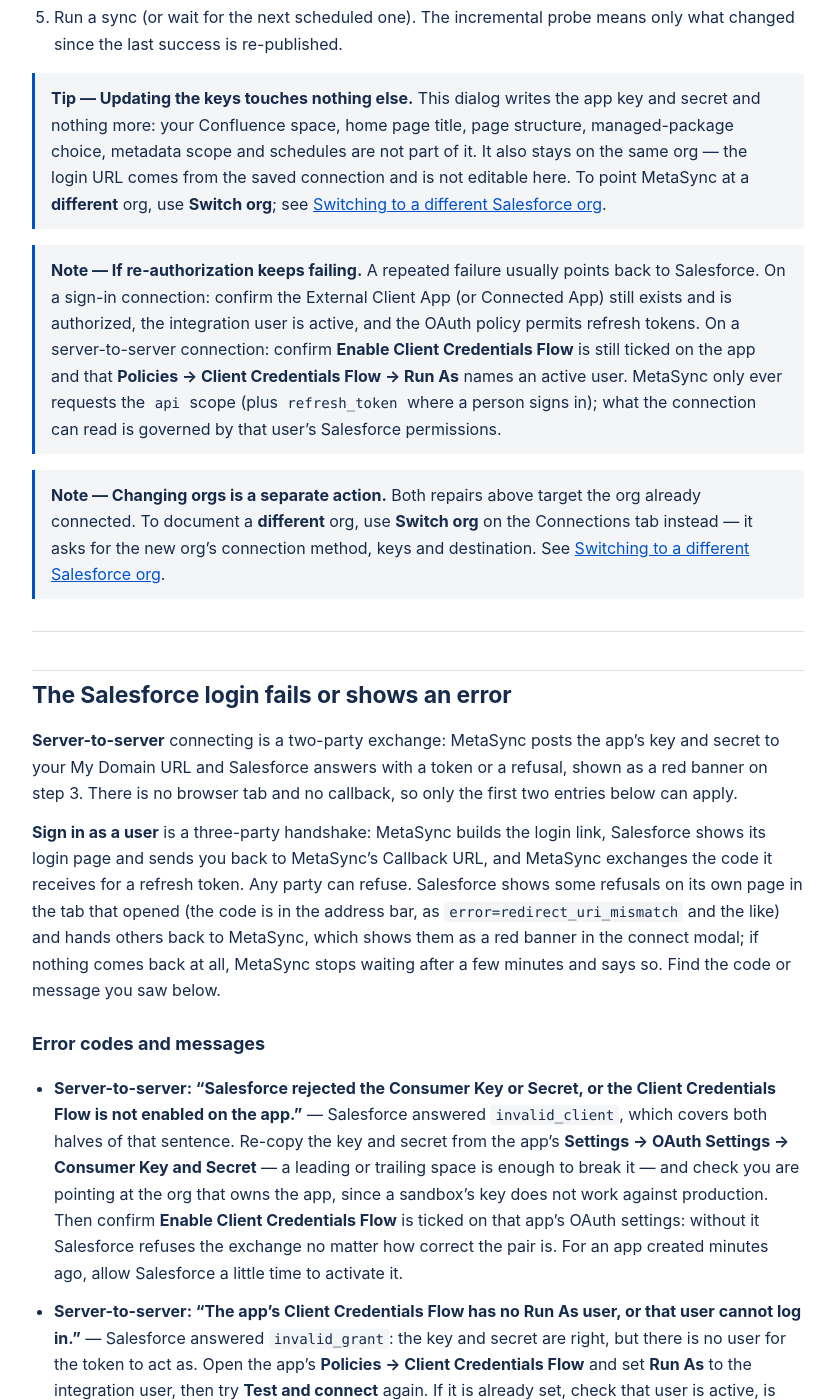
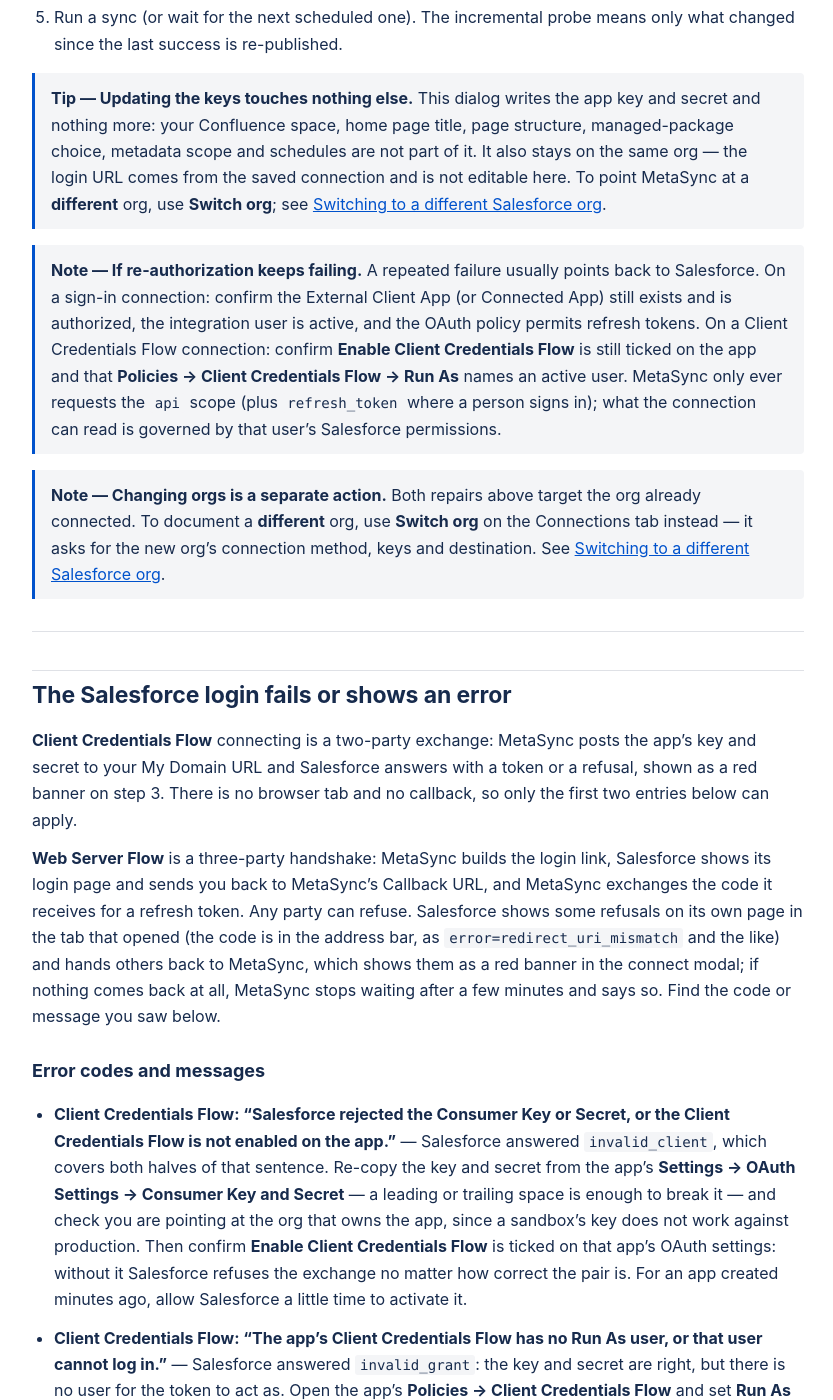
Before and after one commit to metasync-cloud/docs, a Jekyll site: the page built from troubleshooting.md, in a window 1280 px wide and 1400 px high, scrolled down 5749 px. Shown: the whole window, without its empty margins (222-1055 px from the left). Built offline with Jekyll 4.4.1, drawn with Linux system fonts in a browser that asks for light colours; our own code applies the rules of GitHub Pages for plain Markdown files; some of the changed text lies outside the part shown.

Commit message:
Docs refresh: connection methods named Client Credentials Flow and Web Server Flow

```diff
--- a/troubleshooting.md
+++ b/troubleshooting.md
@@ -82,7 +82,7 @@ How you repair a rejected connection depends on how it was made — the Connecti
 
 A **sign-in** connection holds a **refresh token** stored at connect time and exchanges it for a short-lived access token on each sync. If that refresh token is **revoked or expires** — someone removed the app's authorization, the integration user was deactivated, the token was reset, or it simply aged out — MetaSync can't authenticate and the sync stops until you re-authorize. Re-authorizing is a short flow: MetaSync reuses the app key and secret and the login URL already saved with the connection, so it asks for nothing but the Salesforce sign-in itself.
 
-A **server-to-server** connection holds no token that can expire: it mints a fresh access token from the app's key and secret on every run. What breaks it is a change in Salesforce — the secret rotated, the app replaced, the Client Credentials Flow unticked, or the **Run As** user deactivated. The repair is **Update keys**, a one-step dialog, and there is no sign-in involved.
+A **Client Credentials Flow** connection holds no token that can expire: it mints a fresh access token from the app's key and secret on every run. What breaks it is a change in Salesforce — the secret rotated, the app replaced, the Client Credentials Flow unticked, or the **Run As** user deactivated. The repair is **Update keys**, a one-step dialog, and there is no sign-in involved.
 
 ### How MetaSync detects a dead connection
 
@@ -92,7 +92,7 @@ When a sync fails to authenticate, MetaSync inspects the Salesforce error. Messa
 
 - A warning banner titled **"Salesforce connection needs re-authorization"** appears across the app: "The stored Salesforce connection was rejected (expired or revoked token), so syncs will keep failing until it is reconnected."
 - On a **sign-in** connection: a **Re-authorize Salesforce** button on the banner. Under **Connections**, the header carries a **Re-authorize** button and the org's **Status** column reads **Needs re-authorization**, with a **Re-authorize** button on the row itself. All of them open the same two-step flow.
-- On a **server-to-server** connection: the banner offers **Update app keys** instead, the **Status** column reads **Check app keys**, and the header and row buttons read **Update keys**. All of them open the one-step dialog below.
+- On a **Client Credentials Flow** connection: the banner offers **Update app keys** instead, the **Status** column reads **Check app keys**, and the header and row buttons read **Update keys**. All of them open the one-step dialog below.
 - The related Sync History / progress message reads: **"Salesforce connection expired or was revoked — reconnect it under Connections."**
 
 ### Steps to re-authorize (sign-in connections)
@@ -107,7 +107,7 @@ When a sync fails to authenticate, MetaSync inspects the Salesforce error. Messa
 
 > **Note — If the app keys themselves changed.** If the app's secret was reset in Salesforce, or the External Client App itself was replaced, the saved keys can't work and the re-authorization fails at Salesforce with `invalid_client`. Use the **Connect a different org or enter new keys instead** link on step 1: it switches to the full three-step flow, where the current keys can be pasted in. See [The Salesforce login fails or shows an error](#ts-connect-errors).
 
-### Steps to update the keys (server-to-server connections)
+### Steps to update the keys (Client Credentials Flow connections)
 
 1. Open the MetaSync admin page (as a Confluence admin, or as a user holding the **App admin** role — see [Permissions, scopes & data handling](#ts-permissions-scopes)).
 2. Click **Update app keys** on the banner, or go to **Connections** and use **Update keys** in the header or on the org's row.
@@ -117,7 +117,7 @@ When a sync fails to authenticate, MetaSync inspects the Salesforce error. Messa
 
 > **Tip — Updating the keys touches nothing else.** This dialog writes the app key and secret and nothing more: your Confluence space, home page title, page structure, managed-package choice, metadata scope and schedules are not part of it. It also stays on the same org — the login URL comes from the saved connection and is not editable here. To point MetaSync at a **different** org, use **Switch org**; see [Switching to a different Salesforce org](#ts-switch-org).
 
-> **Note — If re-authorization keeps failing.** A repeated failure usually points back to Salesforce. On a sign-in connection: confirm the External Client App (or Connected App) still exists and is authorized, the integration user is active, and the OAuth policy permits refresh tokens. On a server-to-server connection: confirm **Enable Client Credentials Flow** is still ticked on the app and that **Policies → Client Credentials Flow → Run As** names an active user. MetaSync only ever requests the `api` scope (plus `refresh_token` where a person signs in); what the connection can read is governed by that user's Salesforce permissions.
+> **Note — If re-authorization keeps failing.** A repeated failure usually points back to Salesforce. On a sign-in connection: confirm the External Client App (or Connected App) still exists and is authorized, the integration user is active, and the OAuth policy permits refresh tokens. On a Client Credentials Flow connection: confirm **Enable Client Credentials Flow** is still ticked on the app and that **Policies → Client Credentials Flow → Run As** names an active user. MetaSync only ever requests the `api` scope (plus `refresh_token` where a person signs in); what the connection can read is governed by that user's Salesforce permissions.
 
 > **Note — Changing orgs is a separate action.** Both repairs above target the org already connected. To document a **different** org, use **Switch org** on the Connections tab instead — it asks for the new org's connection method, keys and destination. See [Switching to a different Salesforce org](#ts-switch-org).
 
@@ -126,15 +126,15 @@ When a sync fails to authenticate, MetaSync inspects the Salesforce error. Messa
 <a id="ts-connect-errors"></a>
 ## The Salesforce login fails or shows an error
 
-**Server-to-server** connecting is a two-party exchange: MetaSync posts the app's key and secret to your My Domain URL and Salesforce answers with a token or a refusal, shown as a red banner on step 3. There is no browser tab and no callback, so only the first two entries below can apply.
+**Client Credentials Flow** connecting is a two-party exchange: MetaSync posts the app's key and secret to your My Domain URL and Salesforce answers with a token or a refusal, shown as a red banner on step 3. There is no browser tab and no callback, so only the first two entries below can apply.
 
-**Sign in as a user** is a three-party handshake: MetaSync builds the login link, Salesforce shows its login page and sends you back to MetaSync's Callback URL, and MetaSync exchanges the code it receives for a refresh token. Any party can refuse. Salesforce shows some refusals on its own page in the tab that opened (the code is in the address bar, as `error=redirect_uri_mismatch` and the like) and hands others back to MetaSync, which shows them as a red banner in the connect modal; if nothing comes back at all, MetaSync stops waiting after a few minutes and says so. Find the code or message you saw below.
+**Web Server Flow** is a three-party handshake: MetaSync builds the login link, Salesforce shows its login page and sends you back to MetaSync's Callback URL, and MetaSync exchanges the code it receives for a refresh token. Any party can refuse. Salesforce shows some refusals on its own page in the tab that opened (the code is in the address bar, as `error=redirect_uri_mismatch` and the like) and hands others back to MetaSync, which shows them as a red banner in the connect modal; if nothing comes back at all, MetaSync stops waiting after a few minutes and says so. Find the code or message you saw below.
 
 ### Error codes and messages
 
-- **Server-to-server: "Salesforce rejected the Consumer Key or Secret, or the Client Credentials Flow is not enabled on the app."** — Salesforce answered `invalid_client`, which covers both halves of that sentence. Re-copy the key and secret from the app's **Settings → OAuth Settings → Consumer Key and Secret** — a leading or trailing space is enough to break it — and check you are pointing at the org that owns the app, since a sandbox's key does not work against production. Then confirm **Enable Client Credentials Flow** is ticked on that app's OAuth settings: without it Salesforce refuses the exchange no matter how correct the pair is. For an app created minutes ago, allow Salesforce a little time to activate it.
-- **Server-to-server: "The app's Client Credentials Flow has no Run As user, or that user cannot log in."** — Salesforce answered `invalid_grant`: the key and secret are right, but there is no user for the token to act as. Open the app's **Policies → Client Credentials Flow** and set **Run As** to the integration user, then try **Test and connect** again. If it is already set, check that user is active, is not frozen or locked out, and holds the permission set from [The integration user](security.md#security-integration-user). The *Permitted Users* policy is not the cause — it does not apply to the Run As user.
-- **Server-to-server: "login.salesforce.com and test.salesforce.com are not accepted for this flow"** — MetaSync refuses those two hosts on step 1, before contacting Salesforce, because the Client Credentials Flow token request has to go to the org's own domain. Paste the org's **My Domain URL** from **Setup → My Domain** — `https://<name>.my.salesforce.com` — or switch the connection method to **Sign in as a user**, which accepts all three org types.
+- **Client Credentials Flow: "Salesforce rejected the Consumer Key or Secret, or the Client Credentials Flow is not enabled on the app."** — Salesforce answered `invalid_client`, which covers both halves of that sentence. Re-copy the key and secret from the app's **Settings → OAuth Settings → Consumer Key and Secret** — a leading or trailing space is enough to break it — and check you are pointing at the org that owns the app, since a sandbox's key does not work against production. Then confirm **Enable Client Credentials Flow** is ticked on that app's OAuth settings: without it Salesforce refuses the exchange no matter how correct the pair is. For an app created minutes ago, allow Salesforce a little time to activate it.
+- **Client Credentials Flow: "The app's Client Credentials Flow has no Run As user, or that user cannot log in."** — Salesforce answered `invalid_grant`: the key and secret are right, but there is no user for the token to act as. Open the app's **Policies → Client Credentials Flow** and set **Run As** to the integration user, then try **Test and connect** again. If it is already set, check that user is active, is not frozen or locked out, and holds the permission set from [The integration user](security.md#security-integration-user). The *Permitted Users* policy is not the cause — it does not apply to the Run As user.
+- **Client Credentials Flow: "login.salesforce.com and test.salesforce.com are not accepted for this flow"** — MetaSync refuses those two hosts on step 1, before contacting Salesforce, because the Client Credentials Flow token request has to go to the org's own domain. Paste the org's **My Domain URL** from **Setup → My Domain** — `https://<name>.my.salesforce.com` — or switch the connection method to **Web Server Flow**, which accepts all three org types.
 - **redirect_uri_mismatch** — Salesforce found the app from the Consumer Key, but MetaSync's **Callback URL** is not on **that** app's callback list. Open the External Client App (or Connected App) whose Consumer Key you pasted — an org often holds several similarly named ones — and confirm the URL shown in step 1 of the connect dialog is there character for character, then **Save**. External Client App callback URLs are edited in Setup only. A callback saved moments ago can take a few minutes to be honoured, so wait briefly and click **Open Salesforce login** again.
 - **invalid_client_id / client identifier invalid** — The Consumer Key matched no app in the org you were sent to. Re-copy it from the app's **Settings → OAuth Settings → Consumer Key and Secret** (a leading or trailing space is enough to break it), check you are logging into the org that owns the app — a sandbox's key does not work against production — and, for an app created minutes ago, allow Salesforce a little time to activate it.
 - **OAUTH_APP_ACCESS_DENIED / user hasn't approved this consumer** — The app's **Permitted Users** policy is *Admin approved users are pre-authorized*, and the user you signed in as is not on the list. On the app's **Policies**, assign the integration user's profile or permission set to the app, then sign in again as that user. Keep this policy — it is the one [The integration user](security.md#security-integration-user) recommends; the fix is the assignment, not switching to self-authorisation.
@@ -143,7 +143,7 @@ When a sync fails to authenticate, MetaSync inspects the Salesforce error. Messa
 - **Authorization failed: session expired** — The Salesforce tab called back with a login attempt MetaSync has no record of — it was completed already, or it aged out while the tab sat open. The Salesforce page says the same thing. Close that tab, click **Back** in the dialog, then **Continue to Salesforce login** and use the fresh **Open Salesforce login**.
 - **Authorization timed out** — MetaSync waited for Salesforce to call back and nothing arrived within a few minutes — usually because the Salesforce tab was closed before sign-in finished, or the error happened on the Salesforce page (see above) and the callback never fired. Click **Back**, then **Continue to Salesforce login** to start a fresh attempt.
 - **Destination not set** — The org connected but the Confluence space could not be saved. Not a login problem: see the note in [Onboarding: from install to first sync](getting-started.md#onboarding) and set the space under **Connections → Edit destination**.
-- **The connection succeeded, then the first scheduled sync failed to authenticate** — On a sign-in connection this means the stored refresh token was already spent when MetaSync came to use it. Two causes cover it. **Something else is refreshing with the same token:** another client — a script, a CI job, a data-loader profile, a second tool authorised as the same user on the same app — refreshed first, and Salesforce accepts a given refresh token only once when rotation is on, so MetaSync's copy is dead. Give MetaSync an External Client App of its own, authorised by an integration user nothing else uses. **Two refreshes raced:** two MetaSync jobs asked for a token in the same moment and one used the token the other had just replaced. Re-authorize under Connections and it settles, because a single access token then serves both for up to 90 minutes. Rotation itself is not a cause — MetaSync stores each rotated token as Salesforce issues it and re-reads the newest stored one before every refresh. A server-to-server connection cannot hit this at all: it holds no refresh token.
+- **The connection succeeded, then the first scheduled sync failed to authenticate** — On a sign-in connection this means the stored refresh token was already spent when MetaSync came to use it. Two causes cover it. **Something else is refreshing with the same token:** another client — a script, a CI job, a data-loader profile, a second tool authorised as the same user on the same app — refreshed first, and Salesforce accepts a given refresh token only once when rotation is on, so MetaSync's copy is dead. Give MetaSync an External Client App of its own, authorised by an integration user nothing else uses. **Two refreshes raced:** two MetaSync jobs asked for a token in the same moment and one used the token the other had just replaced. Re-authorize under Connections and it settles, because a single access token then serves both for up to 90 minutes. Rotation itself is not a cause — MetaSync stores each rotated token as Salesforce issues it and re-reads the newest stored one before every refresh. A Client Credentials Flow connection cannot hit this at all: it holds no refresh token.
 
 ### Check the app you pasted the callback into
 
@@ -165,7 +165,7 @@ MetaSync documents **one Salesforce org per Confluence site**, so there is no "a
 
 ### Before you switch
 
-- Have **OAuth app credentials for the new org** ready — the Consumer Key and Consumer Secret of an External Client App (or Connected App) in that org, set up for the connection method you want, exactly as in [Onboarding: from install to first sync](getting-started.md#onboarding). On the sign-in method the Callback URL that app needs is the same one your current app uses; step 1 of the dialog shows it with a **Copy** button, so you can create the new org's app from there. On server-to-server there is no callback — have the new org's **My Domain URL** and its **Run As** user ready instead.
+- Have **OAuth app credentials for the new org** ready — the Consumer Key and Consumer Secret of an External Client App (or Connected App) in that org, set up for the connection method you want, exactly as in [Onboarding: from install to first sync](getting-started.md#onboarding). On the sign-in method the Callback URL that app needs is the same one your current app uses; step 1 of the dialog shows it with a **Copy** button, so you can create the new org's app from there. On Client Credentials Flow there is no callback — have the new org's **My Domain URL** and its **Run As** user ready instead.
 - Decide **where the new org's documentation should live**. Strongly consider a **different Confluence space** (or at least a different parent page and home-page title) than the old org used — see the warning below about title collisions.
 - If your metadata scope uses **"selected objects"**, note the list down: it names objects from the *old* org, and those API names may not exist in the new one. Review the scope after switching — see [Metadata Types & scope](feature-guides.md#feature-metadata-types).
 
@@ -173,9 +173,9 @@ MetaSync documents **one Salesforce org per Confluence site**, so there is no "a
 
 1. Open the MetaSync admin page (as a Confluence admin, or as a user holding the **App admin** role) and go to **Connections**.
 2. Choose **Switch org** in the header. The dialog opens on *Switch the connected org*, with a warning banner that completing it replaces the current connection.
-3. **Step 1 of 3 — Salesforce app.** Pick the **Connection method** for the new org first — it can differ from the one the old org used. On **Server-to-server**, paste the new org's **My Domain login URL**, **Consumer Key**, **Consumer Secret** and a display name. On **Sign in as a user**, the **Callback URL** sits at the top with a **Copy** button (the new org's OAuth app needs it on its callback list), then pick the org type — **Production / Developer** (`login.salesforce.com`), **Sandbox** (`test.salesforce.com`), or **My Domain URL** if the new org blocks the shared login page (paste its `https://<name>.my.salesforce.com` address) — and enter the key, secret and display name. Click **Next: Confluence destination**.
+3. **Step 1 of 3 — Salesforce app.** Pick the **Connection method** for the new org first — it can differ from the one the old org used. On **Client Credentials Flow**, paste the new org's **My Domain login URL**, **Consumer Key**, **Consumer Secret** and a display name. On **Web Server Flow**, the **Callback URL** sits at the top with a **Copy** button (the new org's OAuth app needs it on its callback list), then pick the org type — **Production / Developer** (`login.salesforce.com`), **Sandbox** (`test.salesforce.com`), or **My Domain URL** if the new org blocks the shared login page (paste its `https://<name>.my.salesforce.com` address) — and enter the key, secret and display name. Click **Next: Confluence destination**.
 4. **Step 2 of 3 — Confluence destination.** The fields arrive **prefilled from the current connection** — the space, home page title, page structure and managed-package choice the old org publishes with. Change them here if the new org should publish somewhere else (read the warning below first); leave them as they are to publish into the same place. Next: Connect.
-5. **Step 3 of 3 — connect.** On **Server-to-server**, click **Test and connect** and check the org name and **Run As** user it reports back are the new org's. On **Sign in as a user**, click **Open Salesforce login** and **make sure you sign into the new org** — if Salesforce auto-signs you into the old org from an existing browser session, choose **Use a Different Account** (or log out of Salesforce first). Sign in as that org's integration user.
+5. **Step 3 of 3 — connect.** On **Client Credentials Flow**, click **Test and connect** and check the org name and **Run As** user it reports back are the new org's. On **Web Server Flow**, click **Open Salesforce login** and **make sure you sign into the new org** — if Salesforce auto-signs you into the old org from an existing browser session, choose **Use a Different Account** (or log out of Salesforce first). Sign in as that org's integration user.
 6. The moment the connection completes, the new org's credentials replace the old ones — the old connection is gone and every future sync (manual or scheduled) reads the new org, publishing to the destination you confirmed in step 2.
 7. Run a sync (or wait for the next scheduled one) and review your **metadata scope** if you had selected specific objects.
 
@@ -310,7 +310,7 @@ The data path is deliberately short and one-directional: **Salesforce → MetaSy
 
 ### Where credentials and tokens live
 
-What MetaSync holds depends on how the org was connected, and both possibilities live in the same place. A **sign-in** connection stores a Salesforce **refresh token**, used only to obtain short-lived access tokens at sync time; when Salesforce rotates that token on a refresh, MetaSync stores the replacement and re-reads the newest stored one before the next refresh. A **server-to-server** connection stores the **app key and secret** instead and exchanges those for an access token directly — there is no refresh token in it at all. Either credential, along with the connection details, is held in **Forge's app storage**, keyed per installation. Access tokens are cached briefly (with a safety margin before expiry) to avoid over-calling the OAuth endpoint. Nothing is stored outside Forge, and credentials are never written into Confluence pages.
+What MetaSync holds depends on how the org was connected, and both possibilities live in the same place. A **sign-in** connection stores a Salesforce **refresh token**, used only to obtain short-lived access tokens at sync time; when Salesforce rotates that token on a refresh, MetaSync stores the replacement and re-reads the newest stored one before the next refresh. A **Client Credentials Flow** connection stores the **app key and secret** instead and exchanges those for an access token directly — there is no refresh token in it at all. Either credential, along with the connection details, is held in **Forge's app storage**, keyed per installation. Access tokens are cached briefly (with a safety margin before expiry) to avoid over-calling the OAuth endpoint. Nothing is stored outside Forge, and credentials are never written into Confluence pages.
 
 ### What happens on uninstall
 
```
Also changed, not shown: feature-guides.md (+8 -8 lines), getting-started.md (+10 -10 lines), security.md (+12 -12 lines).
